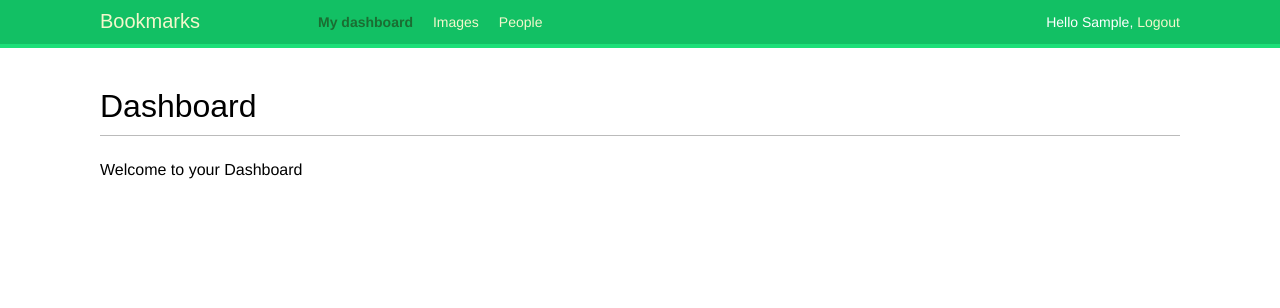
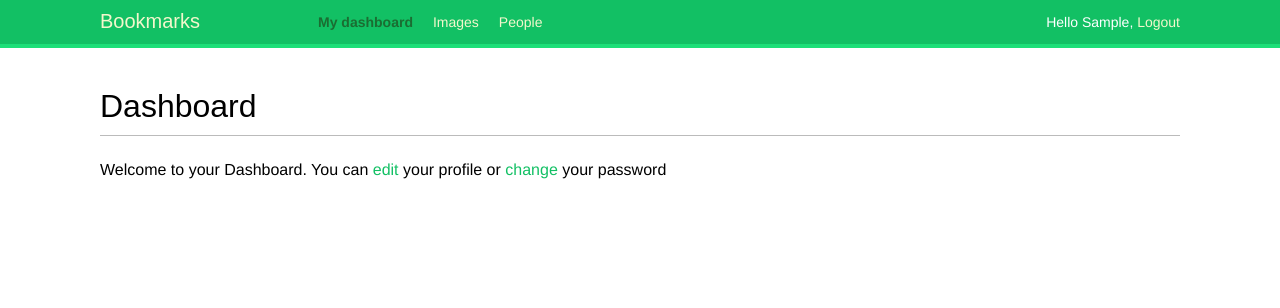
Before and after one commit to matthewdevaney/socialbookmark, a Django app: page /account/ in a window 1280 px wide. Shown: the top 308 px of the page. Run offline with Django 3.2, Linux system fonts and the light colour scheme; the visitor is signed in with stand-in values (Sample User, id 1); parts of the project's set-up code (start-up, migrations or seed data) failed here and were passed over; some web fonts are replaced.

Commit message:
dashboard updated

```diff
--- a/account/templates/account/dashboard.html
+++ b/account/templates/account/dashboard.html
@@ -4,5 +4,6 @@
 
 {% block content %}
     <h1>Dashboard</h1>
-    <p>Welcome to your Dashboard</p>
+    <p>Welcome to your Dashboard.  You can <a href="{% url 'edit' %}">edit</a> your profile or
+        <a href="{% url 'password_change' %}">change</a> your password</p>
 {% endblock %}
```
